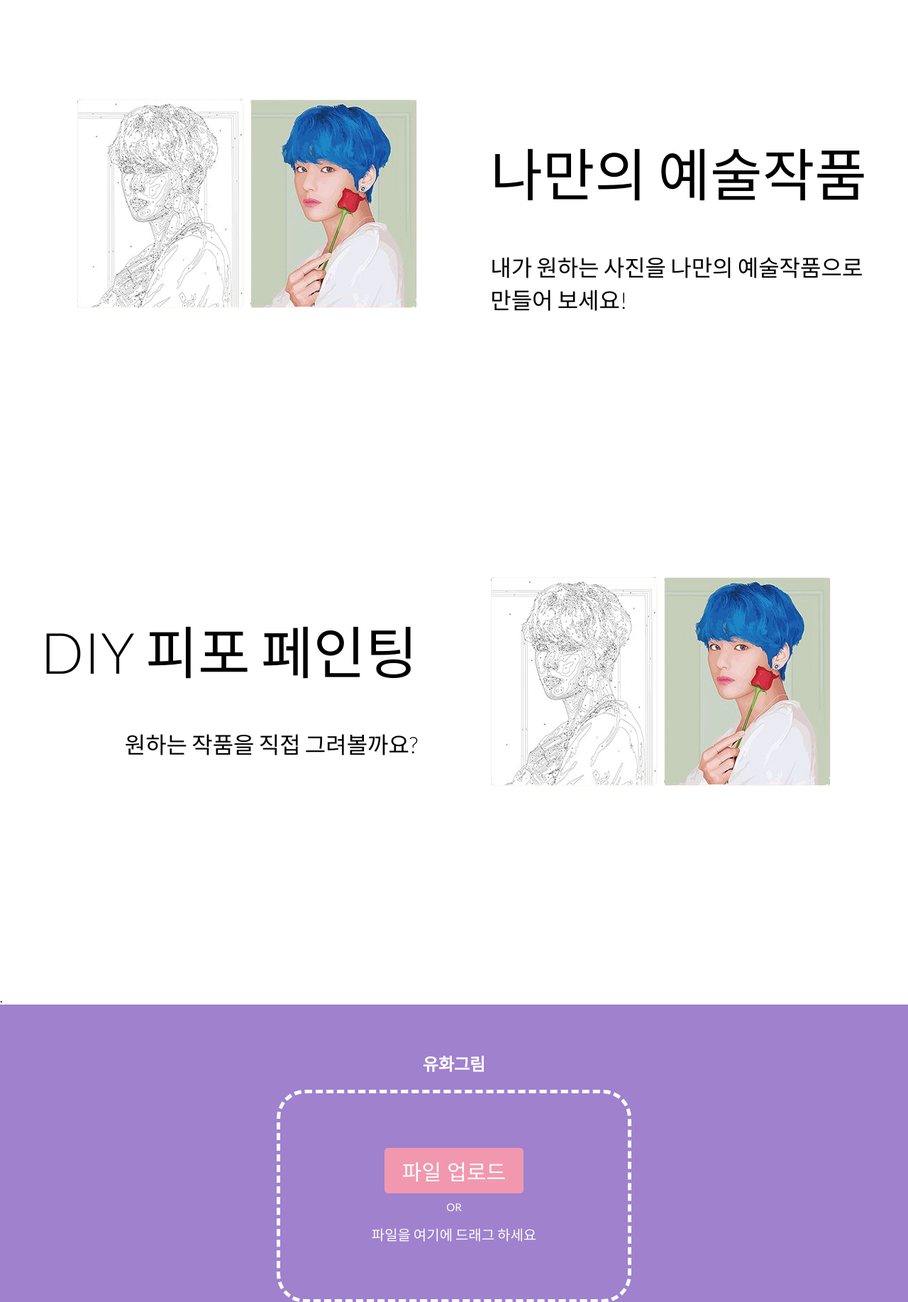
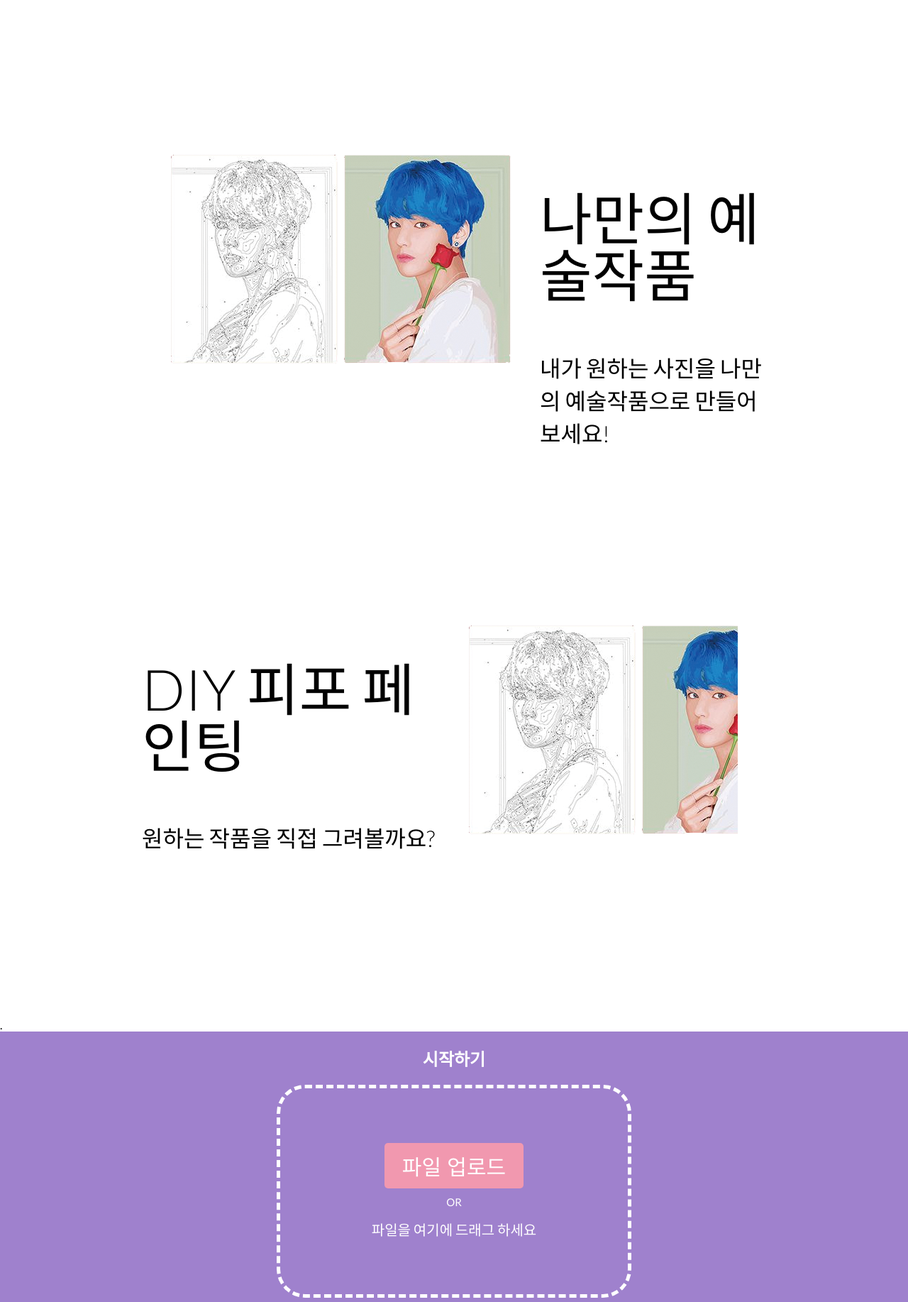
Before and after one commit to hopaom/DrawImg, a Django app: page / in a window 1280 px wide. Shown: the part 1386-3220 px from the top of the page at 71% size. Run offline with Django 3.2, Linux system fonts and the light colour scheme; parts of the project's set-up code (start-up, migrations or seed data) failed here and were passed over.

Commit message:
수정 - 스타일 효과 변경, 스타일 다듬기

```diff
--- a/drawapp/urls.py
+++ b/drawapp/urls.py
@@ -4,4 +4,5 @@
 
 urlpatterns = [
     path('', views.firstpage, name='firstpage'),
+    path('aaa', views.aaa, name='aaa'),
 ]
--- a/drawapp/views.py
+++ b/drawapp/views.py
@@ -3,3 +3,6 @@
 
 def firstpage(request):
     return render(request, 'drawapp/firstpage.html')
+
+def aaa(request):
+    return render(request, 'drawapp/aaa.html')
--- a/static/drawapp/css/demo.css
+++ b/static/drawapp/css/demo.css
@@ -1,15 +1,25 @@
 /* General Blueprint Style */
 @import url(http://fonts.googleapis.com/css?family=Lato:300,400,700);
 
-*, *:after, *:before { -webkit-box-sizing: border-box; -moz-box-sizing: border-box; box-sizing: border-box; }
-body, html { font-size: 100%; padding: 0; margin: 0;}
+*, *:after, *:before {
+    -webkit-box-sizing: border-box;
+    -moz-box-sizing: border-box;
+    box-sizing: border-box;
+}
 
-.clearfix:before, .clearfix:after { content: " "; display: table; }
-.clearfix:after { clear: both; }
+body, html {
+    font-size: 100%;
+    padding: 0;
+    margin: 0;
+}
 
 body {
     font-family: 'Lato', Calibri, Arial, sans-serif;
     color: #000;
+}
+
+.container {
+    margin: auto;
 }
 
 .container > header {
@@ -37,47 +47,88 @@
     justify-content: space-around;
 }
 
-.container header #main-img > img{
+.container header #main-img > img {
     width: auto;
     height: auto;
 }
 
 @media screen and (max-width: 55em) {
 
-	.container > header h1{
+    .container > header h1 {
         float: none;
         text-align: center;
     }
 
+    footer {
+        order: 0;
     }
 
-.container footer {
-	display: flex;
-	flex-direction: column;
-	width: 100vw;
-	background: #9F81CD;
-	margin: 0 auto;
-	padding: 2.875em 1.875em 1.875em;
+
 }
 
-.container footer .upload-box {
-    margin: auto;
-    display: flex;
-    align-items: center;
-    flex-direction: column;
-    color: #fff;
+.cbp-so-scroller {
+    margin-top: 50px;
+    overflow: hidden;
 }
 
-.container footer .upload-box > button {
-    height: 200px;
-    width: 500px;
+
+/* Text styling */
+.cbp-so-section h2 {
+    font-size: 5em;
+    font-weight: 300;
+    line-height: 1;
+}
+
+.cbp-so-section p {
+    font-size: 2em;
+    font-weight: 300;
+}
+
+/* 모바일 화면 */
+@media screen and (max-width: 73.5em) {
+    .cbp-so-scroller {
+        font-size: 65%;
+    }
+
+    .cbp-so-section h2 {
+        margin: 0;
+    }
+
+    .cbp-so-side img {
+        max-width: 120%;
+    }
+
+    .container footer .upload-box .fade-up > button {
+        height: 90px;
+        width: 220px;
         margin: 50px;
         color: #9F81CD;
         font-size: 27px;
         box-shadow: 3px 3px 2px #2c2c2c;
     }
 
-.container footer .upload-box .drag-area{
+    .container footer .upload-box .fade-up .drag-area {
+        margin-top: 50px;
+    }
+
+    .container footer .upload-box .fade-up header, span {
+        display: none;
+    }
+
+    .container footer {
+        order: 0;
+    }
+
+    .cbp-so-section {
+        margin: 200px;
+        position: relative;
+    }
+
+}
+
+/* PC 화면 */
+@media screen and (min-width: 73.5em) {
+    .container footer .upload-box .fade-up .drag-area {
         border: 5px dashed #fff;
         height: 300px;
         width: 500px;
@@ -88,29 +139,66 @@
         flex-direction: column;
     }
 
-.container footer .upload-box .drag-area.active{
+    .container footer .upload-box .fade-up > button {
+        height: 200px;
+        width: 500px;
+        margin: 50px;
+        color: #9F81CD;
+        font-size: 27px;
+        box-shadow: 3px 3px 2px #2c2c2c;
+    }
+
+    .cbp-so-section {
+        margin: 200px;
+        position: relative;
+        display: flex;
+    }
+
+}
+
+/* upload */
+.container footer {
+    display: flex;
+    flex-direction: column;
+    width: 100vw;
+    height: 90vh;
+    margin: 0 auto;
+    overflow: hidden;
+}
+
+.container footer .upload-box .fade-up {
+    margin: auto;
+    padding-bottom: 200px;
+    display: flex;
+    align-items: center;
+    flex-direction: column;
+    color: #fff;
+    background: #9F81CD;
+}
+
+.container footer .upload-box .fade-up .drag-area.active {
     border: 5px solid #fff;
 }
 
-.container footer .upload-box .drag-area .icon{
+.container footer .upload-box .fade-up .drag-area .icon {
     font-size: 100px;
     color: #fff;
 }
 
-.container footer .upload-box .drag-area header{
+.container footer .upload-box .fade-up .drag-area header {
     font-size: 20px;
     font-weight: 500;
     color: #fff;
 }
 
-.container footer .upload-box .drag-area span{
+.container footer .upload-box .fade-up .drag-area span {
     font-size: 15px;
     font-weight: 500;
     color: #fff;
     margin: 10px 0 15px 0;
 }
 
-.container footer .upload-box .drag-area button{
+.container footer .upload-box .fade-up .drag-area button {
     padding: 10px 25px;
     font-size: 30px;
     font-weight: 500;
@@ -122,7 +210,7 @@
     cursor: pointer;
 }
 
-.container footer .upload-box .drag-area img{
+.container footer .upload-box .fade-up .drag-area img {
     height: 100%;
     width: 100%;
     object-fit: cover;
--- /dev/null
+++ b/static/drawapp/css/scroll.css
@@ -0,0 +1,33 @@
+.fade-left {
+  position: relative;
+  left: 200px;
+  opacity: 0;
+  overflow: hidden;
+}
+.fade-left-in {
+  transition: left 1.5s cubic-bezier(0.4, 0, 0.2, 1), opacity 1s linear;
+  left: 0;
+  opacity: 1;
+}
+
+.fade-right {
+  position: relative;
+  right: 200px;
+  opacity: 0;
+}
+.fade-right-in {
+  transition: right 1.5s cubic-bezier(0.4, 0, 0.2, 1), opacity 1s linear;
+  right: 0;
+  opacity: 1;
+}
+
+.fade-up {
+  position: relative;
+  top: 300px;
+  opacity: 0;
+}
+.fade-up-in {
+  transition: top 1.5s cubic-bezier(0.4, 0, 0.2, 1), opacity 1s linear;
+  top: 0;
+  opacity: 1;
+}
--- a/templates/drawapp/firstpage.html
+++ b/templates/drawapp/firstpage.html
@@ -8,8 +8,8 @@
     <meta name="description" content="Blueprint: On Scroll Effect Layout"/>
     <meta name="keywords" content="on scroll, effect, slide in, layout, template, transition, javascript"/>
     <meta name="author" content="Codrops"/>
-    <link rel="stylesheet" media="(min-width: 860px)" href="/static/drawapp/css/component.css"/>
-    <link rel="stylesheet" media="(min-width: 860px)" type="text/css" href="/static/drawapp/css/demo.css"/>
+    <link rel="stylesheet" type="text/css" href="/static/drawapp/css/demo.css"/>
+    <link rel="stylesheet" type="text/css" href="/static/drawapp/css/scroll.css"/>
 </head>
 <body>
 <div class="container">
@@ -22,29 +22,29 @@
     </header>
     <div id="cbp-so-scroller" class="cbp-so-scroller">
         <section class="cbp-so-section">
-            <article class="cbp-so-side cbp-so-side-left">
+            <article class="fade-right">
                 <h2>그려보기</h2>
                 <p>나만의 풍경을 직접 만들어 보세요!</p>
             </article>
-            <figure class="cbp-so-side cbp-so-side-right">
+            <figure class="fade-left">
                 <img src="/static/drawapp/img/04.png" alt="img01" style="width: 50vw">
             </figure>
         </section>
         <section class="cbp-so-section">
-            <figure class="cbp-so-side cbp-so-side-left">
+            <figure class="fade-right">
                 <img src="/static/drawapp/img/01.png" alt="img01">
             </figure>
-            <article class="cbp-so-side cbp-so-side-right">
+            <article class="fade-left">
                 <h2>나만의 예술작품</h2>
                 <p>내가 원하는 사진을 나만의 예술작품으로 만들어 보세요!</p>
             </article>
         </section>
         <section class="cbp-so-section">
-            <article class="cbp-so-side cbp-so-side-left">
+            <article class="fade-right">
                 <h2>DIY 피포 페인팅</h2>
                 <p>원하는 작품을 직접 그려볼까요?</p>
             </article>
-            <figure class="cbp-so-side cbp-so-side-right">
+            <figure class="fade-left">
                 <img src="/static/drawapp/img/01.png" alt="img01">
             </figure>
         </section>
@@ -54,7 +54,8 @@
     </div>
     <footer>
         <div class="upload-box">
-            <h2>유화그림</h2>
+            <div class="fade-up">
+                <h2>시작하기</h2>
                 <div class="drag-area">
                     <div class="icon"><i class="fas fa-cloud-upload-alt"></i></div>
                     <button>파일 업로드</button>
@@ -62,16 +63,12 @@
                     <header>파일을 여기에 드래그 하세요</header>
                     <input type="file" hidden>
                 </div>
-            <button>직접그리기</button>
+                <button>직접그리기</button>
+            </div>
         </div>
     </footer>
 </div>
 <script src="/static/drawapp/js/drag.js"></script>
-<script src="/static/drawapp/js/modernizr.custom.js"></script>
-<script src="/static/drawapp/js/classie.js"></script>
-<script src="/static/drawapp/js/cbpScroller.js"></script>
-<script>
-    new cbpScroller(document.getElementById('cbp-so-scroller'));
-</script>
+<script src="/static/drawapp/js/scroll.js"></script>
 </body>
 </html>
```
Also changed, not shown: static/drawapp/js/scroll.js (added, +48 -0 lines), templates/drawapp/aaa.html (added, +49 -0 lines). Lines whose indentation alone changed are shown as unchanged.
